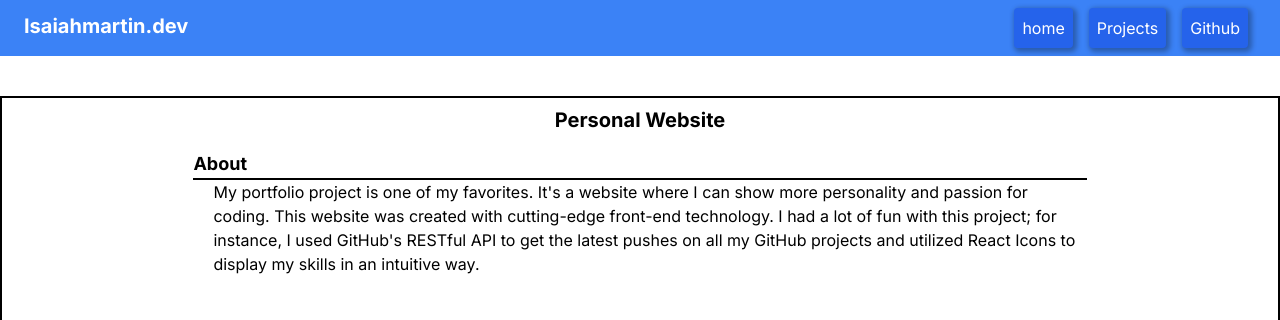
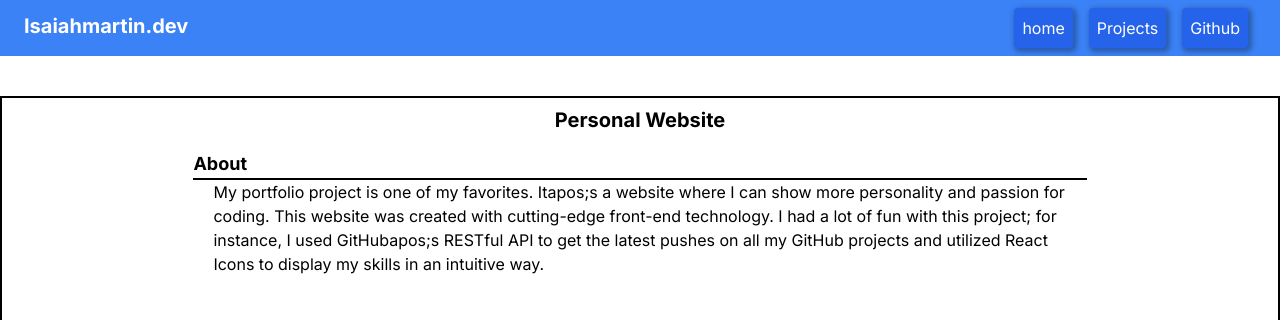
Before and after one commit to isaiahmartin847/Portfolio, a Next.js app in the folder client/: page /project/personal in a window 1280 px wide. Shown: the top 320 px of the page. Built offline with nearby package versions, Linux system fonts and the light colour scheme; no server answers.

Commit message:
fixed all the changes for the deploymens

```diff
--- a/client/src/app/components/work_exp.tsx
+++ b/client/src/app/components/work_exp.tsx
@@ -1,11 +1,9 @@
 
-import { useEffect, useState } from "react";
-import { ConstantMovementBar } from "./test_animate";
 import AnimatedLogos from "./animated_logos";
 
 
 
-export default function () {
+export default function WorkExperience () {
 
 
     return (
--- a/client/src/app/page.tsx
+++ b/client/src/app/page.tsx
@@ -3,6 +3,7 @@ import GithubLastUpdate from "./components/github_last_update";
 import NavBar from "./components/nav";
 import MyProjects from "./components/projects";
 import { ConstantMovementBar } from "./components/test_animate";
+import WorkExperience from "./components/work_exp";
 import Work_exp from "./components/work_exp";
 
 export default function Home() {
@@ -18,7 +19,7 @@ export default function Home() {
       <h1 className="text-center font-bold text-3xl mt-[10vh]">Projects</h1>
       <MyProjects />
       <h1 className="text-center font-bold text-3xl mt-[10vh]">Work Experience</h1>
-      <Work_exp />
+      <WorkExperience />
     </>
   );
 }
--- a/client/src/app/project/QRcodeGenorator/page.tsx
+++ b/client/src/app/project/QRcodeGenorator/page.tsx
@@ -30,7 +30,7 @@ const QRCodeProject = () => {
                     <div className="ml-[15%] mr-[15%] mt-4">
                         <h1 className="font-bold text-lg border-b-2 border-black border-w-2">About</h1>
                         <p className="ml-5">
-                        My QR code generator project is a testament to the basics. It's important to me to peel off all the modern frameworks and build websites with three tried and true technologies to fully understand what's under the hood of all these frameworks. These days, I feel like everyone is chasing the newest framework and the next big thing. While this is a good thing for the industry, there are a lot of people out there who don’t understand the basics and the underlying principles that all the frameworks are built upon.
+                        My QR code generator project is a testament to the basics. Itapos;s important to me to peel off all the modern frameworks and build websites with three tried and true technologies to fully understand whatapos;s under the hood of all these frameworks. These days, I feel like everyone is chasing the newest framework and the next big thing. While this is a good thing for the industry, there are a lot of people out there who don’t understand the basics and the underlying principles that all the frameworks are built upon.
                         </p>
                     </div>
                     <div>
--- a/client/src/app/project/personal/page.tsx
+++ b/client/src/app/project/personal/page.tsx
@@ -24,7 +24,7 @@ const PersonalWeb = () => {
                     <div className="ml-[15%] mr-[15%] mt-4">
                         <h1 className="font-bold text-lg border-b-2 border-black border-w-2">About</h1>
                         <p className="ml-5">
-                        My portfolio project is one of my favorites. It's a website where I can show more personality and passion for coding. This website was created with cutting-edge front-end technology. I had a lot of fun with this project; for instance, I used GitHub's RESTful API to get the latest pushes on all my GitHub projects and utilized React Icons to display my skills in an intuitive way.
+                        My portfolio project is one of my favorites. Itapos;s a website where I can show more personality and passion for coding. This website was created with cutting-edge front-end technology. I had a lot of fun with this project; for instance, I used GitHubapos;s RESTful API to get the latest pushes on all my GitHub projects and utilized React Icons to display my skills in an intuitive way.
                         </p>
                     </div>
                     <div>
```
